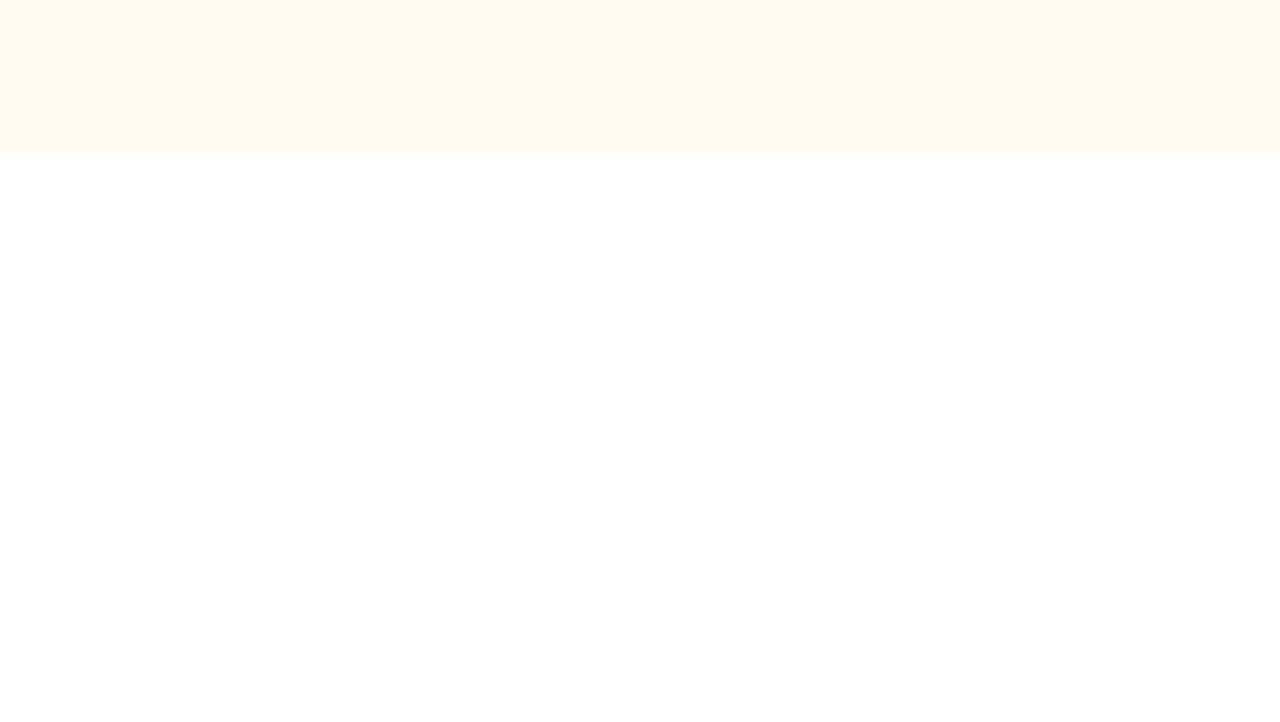
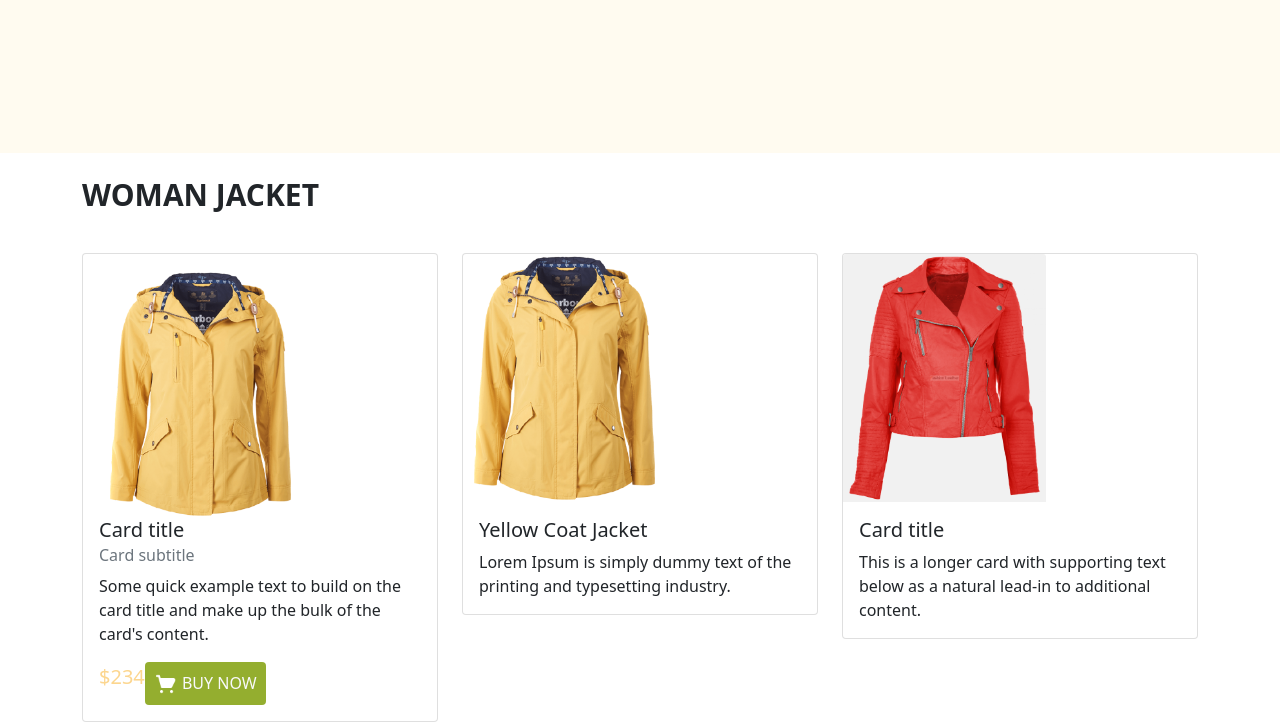
Before and after one commit to HemontoSungoh/Papri-Fashion, a plain HTML site: page index.html in a window 1280 px wide. Shown: the part 562-1284 px from the top of the page. Before the commit the page ends 800 px from the top, so only its background shows below. Drawn offline with nearby package versions, Linux system fonts and the light colour scheme.

Commit message:
commit added

```diff
--- a/index.html
+++ b/index.html
@@ -68,7 +68,53 @@
     <main>
         <section>
             <div class="container-fluid">
-
+                <div class="container">
+                    <h2 class="mt-4 mb-4" style="font-weight: bold; font-size: 30px;">WOMAN JACKET</h2>
+                    <div class="row row-cols-1 row-cols-md-3 g-4">
+                        <div class="col pt-3">
+                            <div class="card">
+                                <div class="card-body">
+                                    <img src="images/jacket-2.png" class="card-img-top img-fluid" style="width: 203px;"
+                                        alt="...">
+                                    <h5 class="card-title">Card title</h5>
+                                    <h6 class="card-subtitle mb-2 text-muted">Card subtitle</h6>
+                                    <p class="card-text">Some quick example text to build on the card title and make up
+                                        the bulk of the card's content.</p>
+                                    <div class="d-flex justify-content-between">
+                                        <span class="align-items-center fs-5" style="color:#FCD68F">$234</span>
+                                        <a href="#" class="p-2 btn text-light me-auto rounded "
+                                            style="text-decoration: none;background-color: #94AE2F "><img
+                                                style="width: 24px; height: 24px;" src="icons/shopping-cart 1.png"
+                                                alt="">
+                                            BUY NOW</a>
+                                    </div>
+                                </div>
+                            </div>
+                        </div>
+                        <div class="col pt-3">
+                            <div class="card">
+                                <img src="images/jacket-2.png" class="card-img-top img-fluid" style="width: 203px;"
+                                    alt="...">
+                                <div class="card-body">
+                                    <h5 class="card-title">Yellow Coat Jacket </h5>
+                                    <p class="card-text">Lorem Ipsum is simply dummy text of the
+                                        printing and typesetting industry.</p>
+                                </div>
+                            </div>
+                        </div>
+                        <div class="col pt-3">
+                            <div class="card ">
+                                <img src="images/jacket-3.png" class="card-img-top img-fluid"
+                                    style="width: 203px; background-color: #F1F1F1; p-4" alt="...">
+                                <div class="card-body">
+                                    <h5 class="card-title">Card title</h5>
+                                    <p class="card-text">This is a longer card with supporting text below as a natural
+                                        lead-in to additional content.</p>
+                                </div>
+                            </div>
+                        </div>
+                    </div>
+                </div>
             </div>
         </section>
     </main>
```
